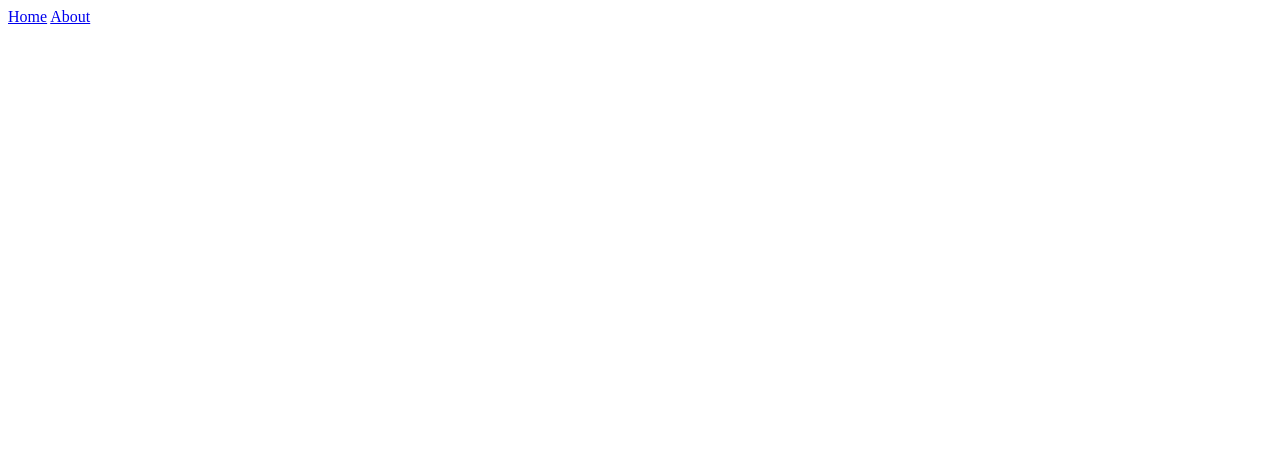
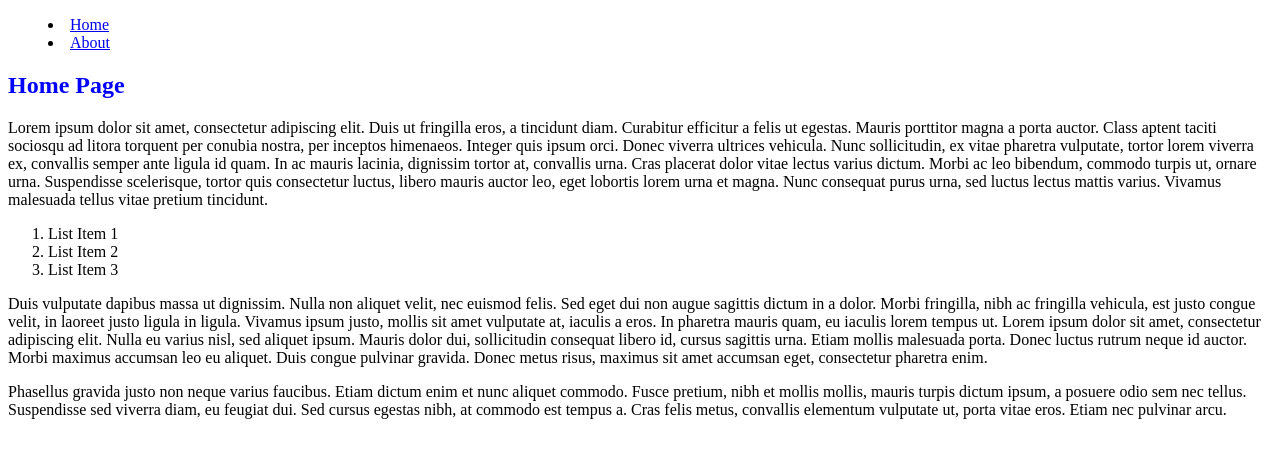
Before and after one commit to sujpat/internet-history-601, a plain HTML site: page public_html/index.html in a window 1280 px wide. Drawn offline with Linux system fonts and the light colour scheme.

Commit message:
Added class and colors

```diff
--- a/public_html/css/style.css
+++ b/public_html/css/style.css
@@ -1,4 +1,9 @@
-h1 {
+.red {
     color: darkred;
+}
+.blue{
+    color: blue;
+}
+.bold{
     font-weight: bold;
 }
--- a/public_html/index.html
+++ b/public_html/index.html
@@ -2,15 +2,34 @@
 <html lang="en">
 <head>
     <meta charset="UTF-8">
-    <title>Home</title>
+    <title>Index</title>
     <meta name="description" content="This is an example of a meta description.
    This will show up in search results.">
+
+    <link rel="stylesheet" href="css/style.css">
+
 </head>
 <body>
-
-<a href="index.html">Home</a>
-<a href="about.html">About</a>
-
-
+<menu>
+    <li><a href="index.html">Home</a></li>
+    <li><a href="about.html">About</a></li>
+</menu>
+<article>
+    <h1 class="blue">Home Page</h1>
+    <p>
+        Lorem ipsum dolor sit amet, consectetur adipiscing elit. Duis ut fringilla eros, a tincidunt diam. Curabitur efficitur a felis ut egestas. Mauris porttitor magna a porta auctor. Class aptent taciti sociosqu ad litora torquent per conubia nostra, per inceptos himenaeos. Integer quis ipsum orci. Donec viverra ultrices vehicula. Nunc sollicitudin, ex vitae pharetra vulputate, tortor lorem viverra ex, convallis semper ante ligula id quam. In ac mauris lacinia, dignissim tortor at, convallis urna. Cras placerat dolor vitae lectus varius dictum. Morbi ac leo bibendum, commodo turpis ut, ornare urna. Suspendisse scelerisque, tortor quis consectetur luctus, libero mauris auctor leo, eget lobortis lorem urna et magna. Nunc consequat purus urna, sed luctus lectus mattis varius. Vivamus malesuada tellus vitae pretium tincidunt.
+    </p>
+    <ol>
+        <li>List Item 1</li>
+        <li>List Item 2</li>
+        <li>List Item 3</li>
+    </ol>
+    <p>
+        Duis vulputate dapibus massa ut dignissim. Nulla non aliquet velit, nec euismod felis. Sed eget dui non augue sagittis dictum in a dolor. Morbi fringilla, nibh ac fringilla vehicula, est justo congue velit, in laoreet justo ligula in ligula. Vivamus ipsum justo, mollis sit amet vulputate at, iaculis a eros. In pharetra mauris quam, eu iaculis lorem tempus ut. Lorem ipsum dolor sit amet, consectetur adipiscing elit. Nulla eu varius nisl, sed aliquet ipsum. Mauris dolor dui, sollicitudin consequat libero id, cursus sagittis urna. Etiam mollis malesuada porta. Donec luctus rutrum neque id auctor. Morbi maximus accumsan leo eu aliquet. Duis congue pulvinar gravida. Donec metus risus, maximus sit amet accumsan eget, consectetur pharetra enim.
+    </p>
+    <p>
+        Phasellus gravida justo non neque varius faucibus. Etiam dictum enim et nunc aliquet commodo. Fusce pretium, nibh et mollis mollis, mauris turpis dictum ipsum, a posuere odio sem nec tellus. Suspendisse sed viverra diam, eu feugiat dui. Sed cursus egestas nibh, at commodo est tempus a. Cras felis metus, convallis elementum vulputate ut, porta vitae eros. Etiam nec pulvinar arcu.
+    </p>
+</article>
 </body>
 </html>
```
Also changed, not shown: public_html/about.html (+1 -1 lines).
